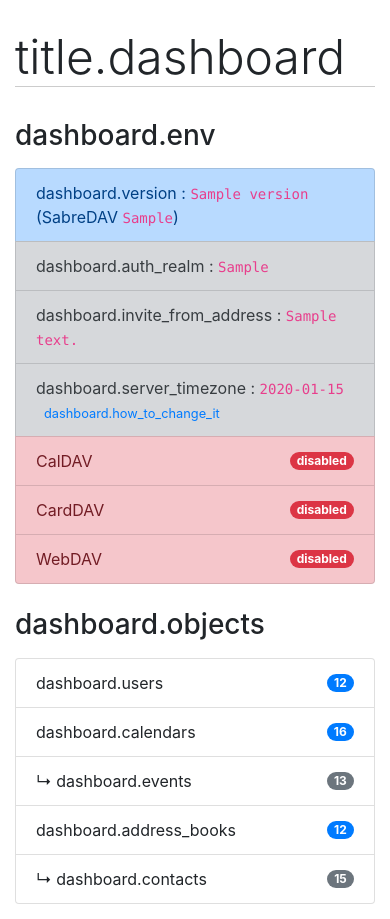
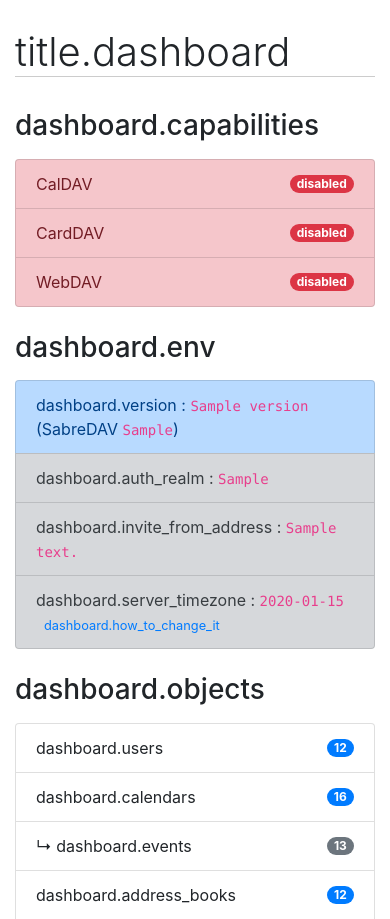
Before and after one commit to tchapi/davis, a Symfony app: template templates/dashboard.html.twig in a window 390 px wide. Shown: the part 58-977 px from the top of the page. Run offline with Twig, Linux system fonts and the light colour scheme; the template is opened without the code that fills it: most values are stand-ins (such as "Sample title", 1, 10 or a date in 2020); some libraries are stand-ins or nearby versions.

Commit message:
More responsive, improve dashboard

```diff
--- a/public/css/style.css
+++ b/public/css/style.css
@@ -10,7 +10,7 @@ body {
 
 /* Add a simple line below display headings */
 .display-4 {
-    font-size: 3rem;
+    font-size: 2.5rem;
     border-bottom: 1px solid #CCC;
 }
 
--- a/templates/addressbooks/index.html.twig
+++ b/templates/addressbooks/index.html.twig
@@ -5,7 +5,7 @@
 
 <a href="{{ path('users') }}" class="btn btn-link">« {{ "users.back"|trans }}</a>
 
-<h1 class="display-4 d-flex justify-content-between">{{ "addressbooks.for"|trans({'who': principal.displayName}) }} <a href="{{ path('addressbook_create', {username: username}) }}" class="btn btn-success mb-auto mt-auto">+ {{ "addressbooks.new"|trans }}</a></h1>
+<h1 class="display-4 d-flex font-weight-lighter justify-content-between">{{ "addressbooks.for"|trans({'who': principal.displayName}) }} <a href="{{ path('addressbook_create', {username: username}) }}" class="btn btn-sm btn-success mb-auto mt-auto">+ {{ "addressbooks.new"|trans }}</a></h1>
 
 <div class="list-group mt-5">
 {% for addressbook in addressbooks %}
--- a/templates/calendars/index.html.twig
+++ b/templates/calendars/index.html.twig
@@ -5,7 +5,7 @@
 
 <a href="{{ path('users') }}" class="btn btn-link">« {{ "users.back"|trans }}</a>
 
-<h1 class="display-4 d-flex justify-content-between">{{ "calendars.for"|trans({'who': principal.displayName}) }} <a href="{{ path('calendar_create', {username: username}) }}" class="btn btn-success mb-auto mt-auto">+ {{ "calendars.new"|trans }}</a></h1>
+<h1 class="display-4 font-weight-lighter d-flex justify-content-between">{{ "calendars.for"|trans({'who': principal.displayName}) }} <a href="{{ path('calendar_create', {username: username}) }}" class="btn btn-sm btn-success mb-auto mt-auto">+ {{ "calendars.new"|trans }}</a></h1>
 
 <div class="list-group mt-5">
 {% for calendar in calendars %}
--- a/templates/dashboard.html.twig
+++ b/templates/dashboard.html.twig
@@ -7,14 +7,9 @@
 
 <div class="row">
   <div class="col-md">
-    <h3 class="mb-3 mt-4">{{ "dashboard.env"|trans }}</h3>
+    <h3 class="mb-3 mt-4">{{ "dashboard.capabilities"|trans }}</h3>
 
     <ul class="list-group">
-      <li class="list-group-item list-group-item-primary">{{ "dashboard.version"|trans }} : <code>{{ version }}</code> (SabreDAV <code>{{ sabredav_version }}</code>)</li>
-      <li class="list-group-item list-group-item-secondary">{{ "dashboard.auth_realm"|trans }} : <code>{{ authRealm }}</code></li>
-      <li class="list-group-item list-group-item-secondary">{{ "dashboard.invite_from_address"|trans }} : <code>{{ invite_from_address|default('Not set') }}</code></li>
-      <li class="list-group-item list-group-item-secondary">{{ "dashboard.server_timezone"|trans }} : <code>{{ timezone }}</code> <a class="small ml-2" target="_blank" href="https://www.php.net/manual/en/datetime.configuration.php#ini.date.timezone">{{ "dashboard.how_to_change_it"|trans }}</a></li>
-
       {% if calDAVEnabled %}
       <li class="list-group-item d-flex justify-content-between align-items-center list-group-item-success">CalDAV
         <span class="badge badge-success badge-pill">{{ "enabled"|trans }}</span></li>
@@ -38,6 +33,16 @@
       <li class="list-group-item d-flex justify-content-between align-items-center list-group-item-danger">WebDAV
         <span class="badge badge-danger badge-pill">{{ "disabled"|trans }}</span></li>
       {% endif %}
+    </ul>
+
+    <h3 class="mb-3 mt-4">{{ "dashboard.env"|trans }}</h3>
+
+    <ul class="list-group">
+      <li class="list-group-item list-group-item-primary">{{ "dashboard.version"|trans }} : <code>{{ version }}</code> (SabreDAV <code>{{ sabredav_version }}</code>)</li>
+      <li class="list-group-item list-group-item-secondary">{{ "dashboard.auth_realm"|trans }} : <code>{{ authRealm }}</code></li>
+      <li class="list-group-item list-group-item-secondary">{{ "dashboard.invite_from_address"|trans }} : <code>{{ invite_from_address|default('Not set') }}</code></li>
+      <li class="list-group-item list-group-item-secondary">{{ "dashboard.server_timezone"|trans }} : <code>{{ timezone }}</code> <a class="small ml-2" target="_blank" href="https://www.php.net/manual/en/datetime.configuration.php#ini.date.timezone">{{ "dashboard.how_to_change_it"|trans }}</a></li>
+
     </ul>
   </div>
 
--- a/templates/users/index.html.twig
+++ b/templates/users/index.html.twig
@@ -3,7 +3,7 @@
 
 {% block body %}
 
-<h1 class="display-4 d-flex justify-content-between">{{ "title.users_and_resources"|trans }}<a href="{{ path('user_create') }}" class="btn btn-success mb-auto mt-auto">+ {{ "users.new"|trans }}</a></h1>
+<h1 class="display-4 d-flex font-weight-lighter justify-content-between">{{ "title.users_and_resources"|trans }}<a href="{{ path('user_create') }}" class="btn btn-sm btn-success mb-auto mt-auto">+ {{ "users.new"|trans }}</a></h1>
 
 <div class="list-group mt-5">
 {% for principal in principals %}
@@ -25,7 +25,7 @@
             <a href="{{ path('address_books',{username: principal.username})}}" class="btn btn-outline-secondary flex-fill w-100"><span class="d-none d-sm-inline">📖&nbsp;</span>{{ "users.addressbooks"|trans }}</a>
             <a href="{{ path('user_edit',{username: principal.username})}}" class="btn btn-outline-primary flex-fill flex-shrink-1"><span class="d-none d-sm-inline">✎&nbsp;</span>{{ "edit"|trans }}</a>
             <a href="#" data-href="{{ path('user_delete',{username: principal.username})}}" class="btn btn-outline-danger flex-fill flex-shrink-1 delete-modal"><span class="d-none d-sm-inline">⚠&nbsp;</span>{{ "delete"|trans }}</a>
-          </div>
+        </div>
     </div>
 {% endfor %}
 </div>
```
Also changed, not shown: 1 other file.
